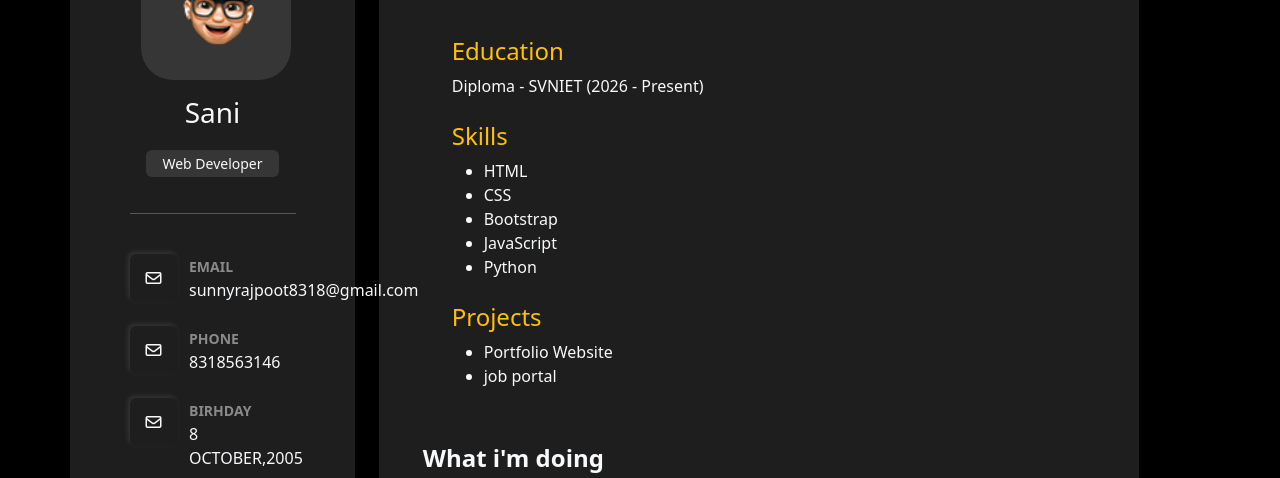
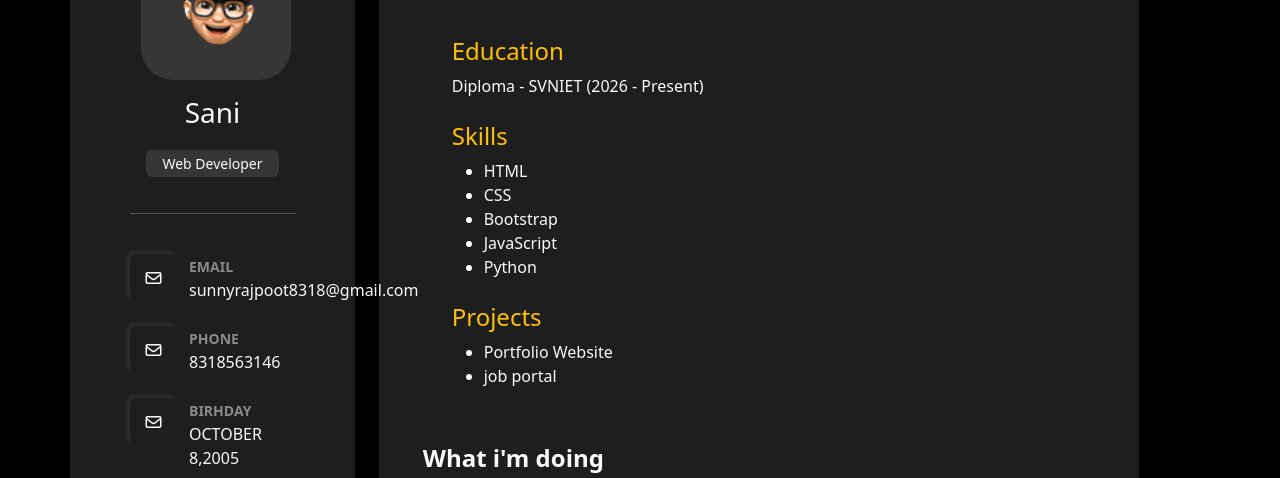
Before and after one commit to sunnyrajpoot8318-hub/portfolio, a plain HTML site: page resume.html in a window 1280 px wide. Shown: the part 166-644 px from the top of the page. Drawn offline with Linux system fonts and the light colour scheme.

Commit message:
Update resume.html

```diff
--- a/resume.html
+++ b/resume.html
@@ -98,7 +98,7 @@
                 <div class="col-sm-9 ps-4">
                   <small class="fw-semibold txt-primary">BIRHDAY</small> <br />
                   <a href="#" class="text-light text-decoration-none"
-                    >8 OCTOBER,2005</a
+                    >OCTOBER 8,2005</a
                   >
                 </div>
               </div>
```
